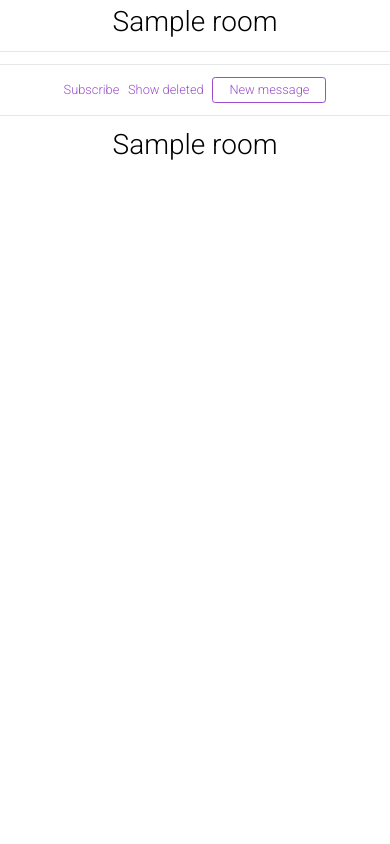
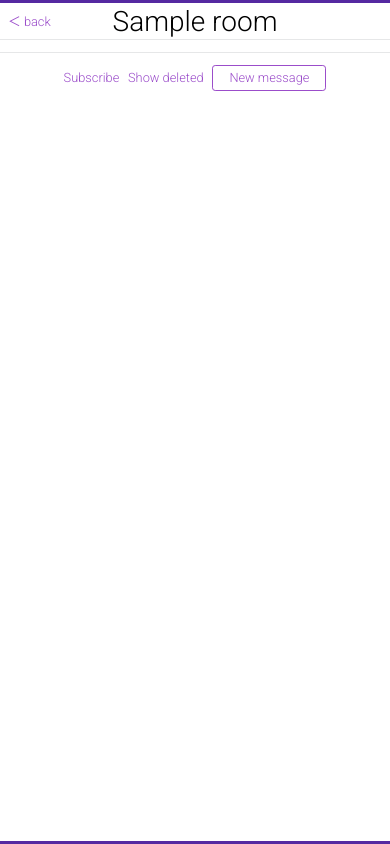
Before and after one commit to boxed/forum, a Django app: template forum/templates/forum/room.html in a window 390 px wide. Run offline with Django 3.2, Linux system fonts and the light colour scheme; the template is opened without the code that fills it: most values are stand-ins (such as "Sample title", 1, 10 or a date in 2020); parts of the project's set-up code (start-up, migrations or seed data) failed here and were passed over; some libraries are stand-ins or nearby versions.

Commit message:
styling, primarily for mobile

```diff
--- a/forum/templates/forum/room.html
+++ b/forum/templates/forum/room.html
@@ -2,11 +2,17 @@
 
 {% block content %}
 
-    <h1>
-        {{ room.name }}
-    </h1>
+    <div class="fixed-top-unread"></div>
 
-    <hr>
+    <div class="fixed-header">
+        <h1>
+            {{ room.name }}
+        </h1>
+
+        <span id="navigate-back"><a href="/">＜ back</a></span>
+    </div>
+
+    <div class="fixed-header-padding"></div>
 
     {% include 'tri_table/list.html' %}
 
@@ -16,11 +22,6 @@
         {% include "forum/room-footer.html" %}
     </div>
 
-    <hr>
-
-    <h1>
-        {{ room.name }}
-    </h1>
-
+    <div class="fixed-bottom-unread"></div>
 
 {% endblock %}
--- a/static/forum-minimalist.css
+++ b/static/forum-minimalist.css
@@ -1,46 +1,83 @@
+:root {
+    --unread-bg-color: #dfd0ff;
+    --unread2-bg-color: #F7EFFF;
+    --subtle-text: lightgray;
+
+    --small-space: 0.5rem;
+    --normal-space: 1rem;
+
+    --dark-unread-bg-color: #5529a1;
+
+    --fixed-header-height: 5rem;
+}
+
+/* subscriptions list */
+#subscriptions {
+    background-color: var(--dark-unread-bg-color);
+    color: white;
+    margin: 0;
+}
+
+.passive li {
+    display: none;
+}
+.passive li.unread {
+    display: inline;
+}
+
+#toggle_passive {
+    padding-left: 2rem;
+    color: #c995ff;
+}
+/* end subscriptions list */
+
 .time {
     white-space: nowrap;
-    color: lightgray;
+    color: var(--subtle-text);
 }
 
 .roomtable {
-    padding: 0 10px;
     max-width: 70rem;
+    padding: var(--normal-space) var(--small-space) 0;
+}
+
+#room-footer-bottom {
+    padding-bottom: var(--normal-space);
 }
 
 .tools {
-    margin-left: 0.5rem;
+    margin-left: var(--small-space);
     font-size: 80%;
 }
 
 .tools * {
-    margin-right: 1rem;
+    margin-right: var(--normal-space);
 }
 
 .profile_img {
     border-radius: 100%;
     height: 2.5rem;
     float: left;
-    margin-right: 0.5rem;
+    margin-right: var(--small-space);
     position: relative;
     left: -0.4rem;
     margin-left: -3rem;
 }
 
 .message {
-    padding-left: 0.5rem;
+    padding-left: var(--small-space);
 }
 
 .unread {
-    background: #dfd0ff;
+    background: var(--unread-bg-color);
 }
 
 .unread2 {
-    background: #F7EFFF;
+    background: var(--unread2-bg-color);
 }
 
 .spacer {
-    height: 1rem;
+    height: var(--normal-space);
 }
 
 .form input,
@@ -59,7 +96,7 @@
 }
 
 .form form {
-    width: 50rem;
+    max-width: 50rem;
     margin-left: auto;
     margin-right: auto;
 }
@@ -149,6 +186,43 @@ line-height: 1.2;
 margin: 0.67rem 0;
 }
 
+.fixed-header {
+    position: fixed;
+    top: 0;
+    width: 100%;
+    height: var(--fixed-header-height);
+    background-color: rgba(255, 255, 255, 0.9);
+    border-bottom: 1px solid #e6e7e8;
+    z-index: 1;
+}
+
+#navigate-back {
+    position: fixed;
+    top: 1.5rem;
+    left: 1rem;
+    display: none;
+}
+
+.fixed-header-padding {
+    height: var(--fixed-header-height);
+}
+
+.fixed-top-unread, .fixed-bottom-unread {
+    position: fixed;
+    background-color: var(--dark-unread-bg-color);
+    height: 3px;
+    width: 100%;
+    z-index: 2;
+}
+
+.fixed-top-unread {
+    top: 0;
+}
+.fixed-bottom-unread {
+    bottom: 0;
+}
+
+
 
 body {
     color: #000;
@@ -156,8 +230,6 @@ font-family: 'Roboto', 'Helvetica Neue', 'Helvetica', 'Arial', sans-serif;
     font-size: 1.6rem;
     font-weight: 300;
     line-height: 1.6;
-}
-body {
     margin: 0;
 }
 
@@ -206,6 +278,10 @@ margin: 1.5rem 0;
         font-weight: normal;
     }
 
+    #subscriptions {
+        font-size: 2rem;
+    }
+
     #room-footer-block .back-tools,
     #room-footer-block .forward-tools {
         width: 6rem;
@@ -223,4 +299,8 @@ margin: 1.5rem 0;
     #room-footer-block .latest::before {
         content: '';
     }
+
+    #navigate-back {
+        display: inline;
     }
+}
```
Also changed, not shown: forum/templates/forum/subscriptions.html (+4 -19 lines), static/killing.svg. Lines whose indentation alone changed are shown as unchanged.
